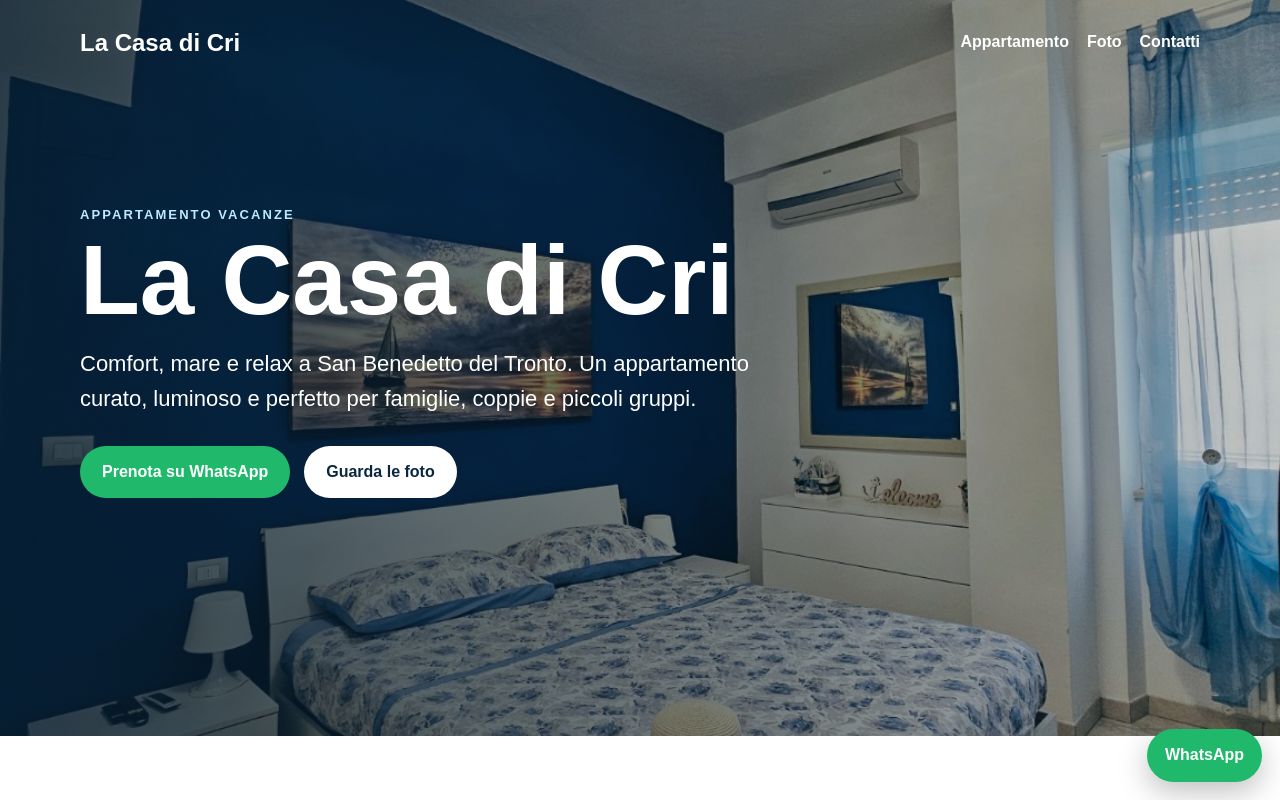
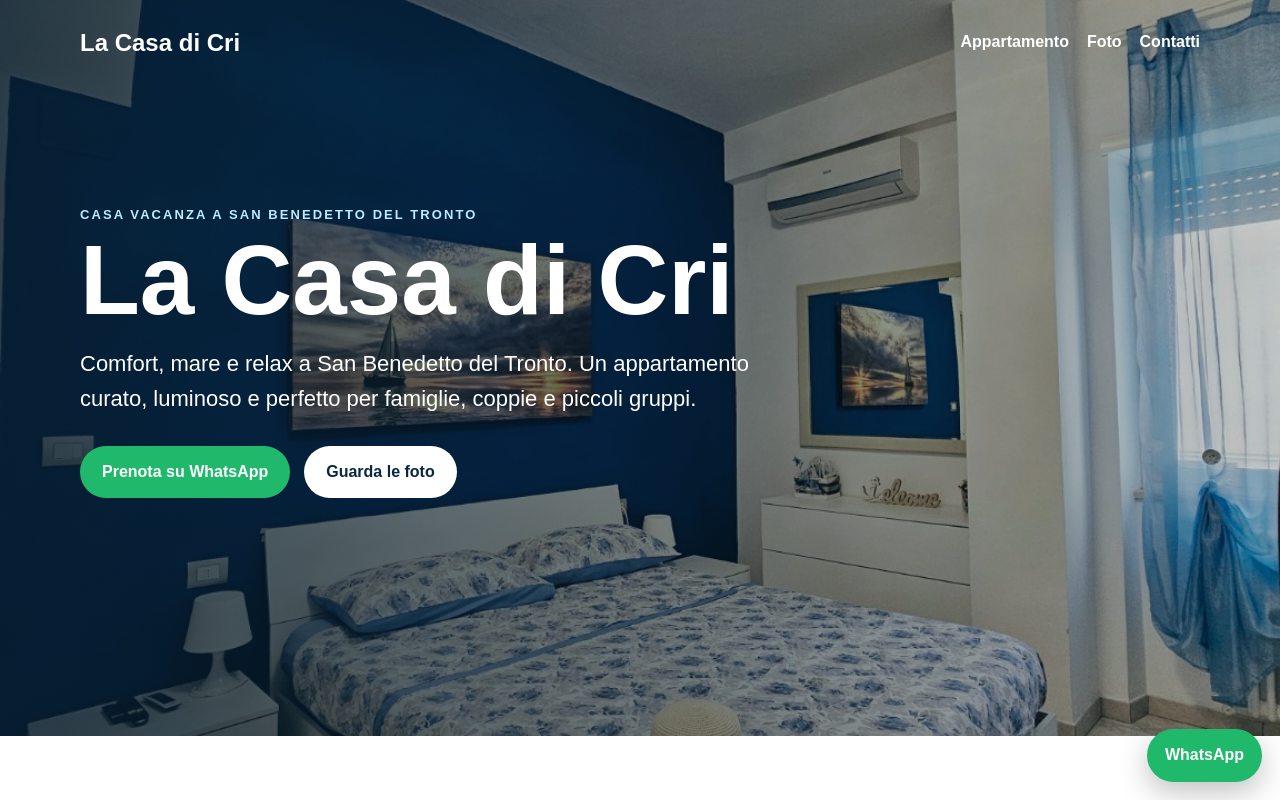
Before and after one commit to cristina110983/La-casa-di-Cri, a plain HTML site: page index.html in a window 1280 px wide. Shown: the top 800 px of the page. Drawn offline with Linux system fonts and the light colour scheme.

Commit message:
Update label text for vacation home description

```diff
--- a/index.html
+++ b/index.html
@@ -31,7 +31,7 @@
       </div>
     </nav>
     <div class="hero-content">
-      <p class="label">Appartamento vacanze</p>
+      <p class="label">Casa vacanza a San Benedetto del Tronto</p>
       <h1>La Casa di Cri</h1>
       <p>Comfort, mare e relax a San Benedetto del Tronto. Un appartamento curato, luminoso e perfetto per famiglie, coppie e piccoli gruppi.</p>
       <div class="buttons">
```
